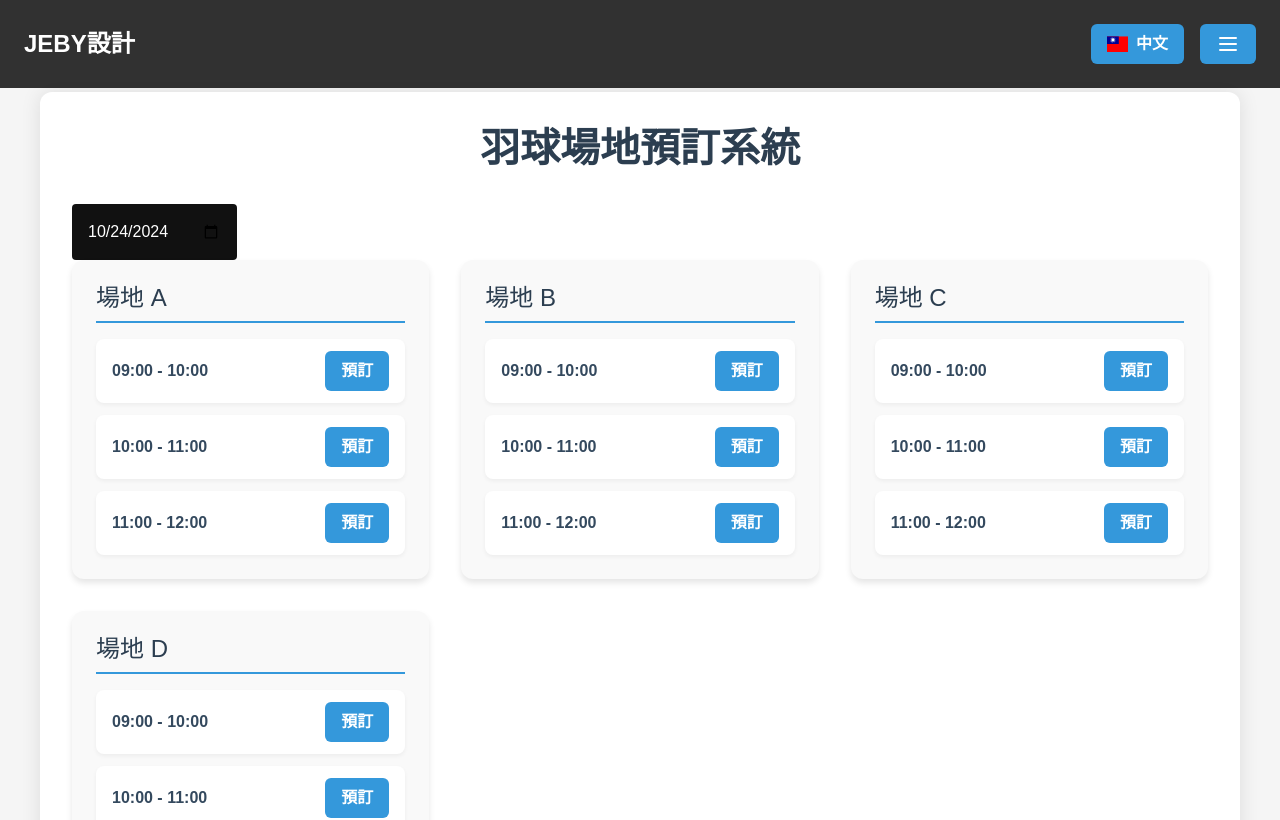
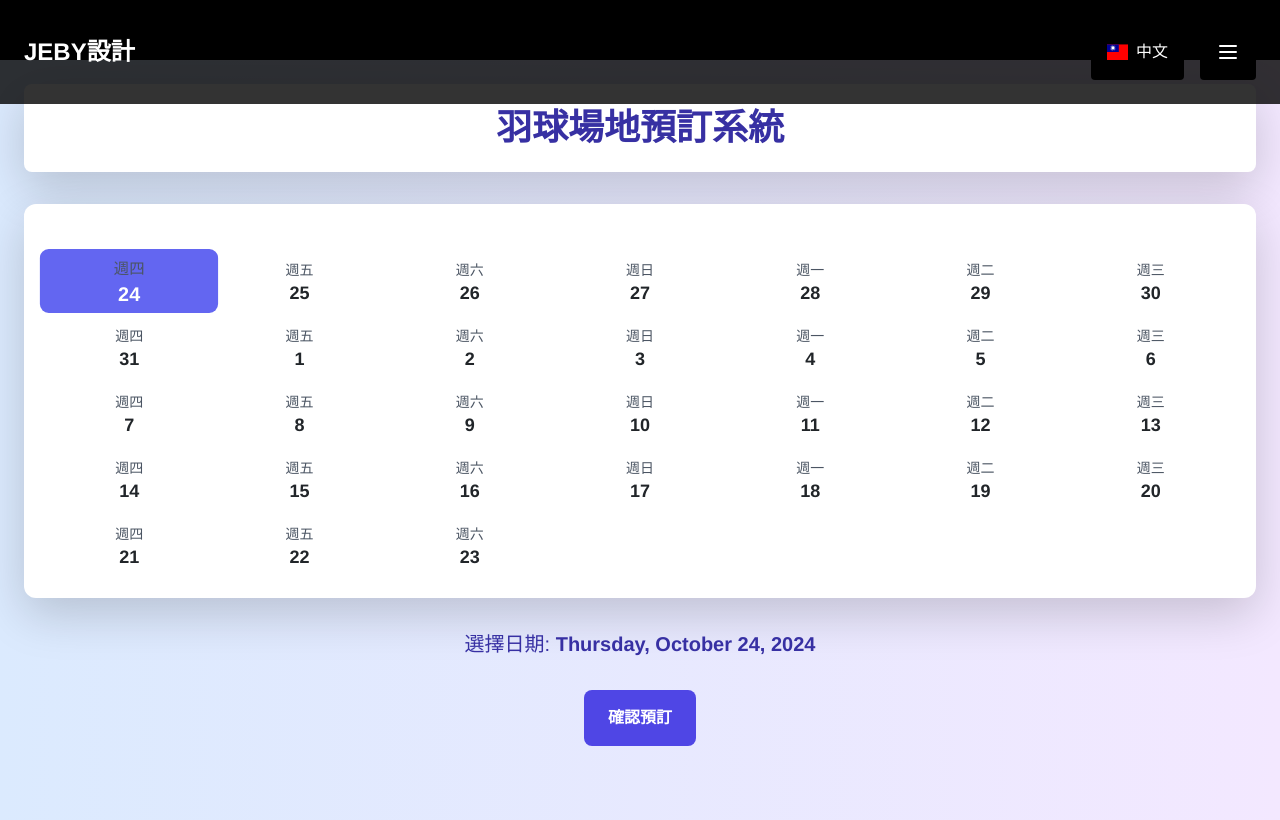
Before and after one commit to jeby-228/JEBY-website, a Nuxt app: page /booking_badminton in a window 1280 px wide. Shown: the top 820 px of the page. Built offline with nearby package versions, Linux system fonts and the light colour scheme.

Commit message:
新增羽球日期選擇以及跳轉流程

```diff
--- a/components/TheMenuHeader.vue
+++ b/components/TheMenuHeader.vue
@@ -5,24 +5,21 @@
         <NuxtLink class="text-2xl font-bold text-white" to="/">{{ $t('siteName') }}</NuxtLink>
         <div class="flex items-center space-x-4">
           <div class="relative">
-            <button @click="toggleLanguageMenu" class="flex items-center text-white">
-              <span :class="`fi fi-${languageFlags[locale]} mr-2`"></span>
+            <button @click="toggleLanguageMenu" class="bg-black flex items-center text-white">
+              <span :class="`bg-black fi fi-${languageFlags[locale]} mr-2`"></span>
               {{ languageNames[locale] }}
             </button>
-            <div v-if="showLanguageMenu" class="absolute right-0 mt-2 bg-white rounded shadow-lg">
-              <button
-                v-for="(flag, lang) in languageFlags"
-                :key="lang"
-                @click="changeLanguage(lang)"
-                class="flex items-center w-full px-4 py-2 text-left hover:bg-gray-100"
-              >
+            <div v-if="showLanguageMenu" class="bg-black absolute right-0 mt-2 bg-white rounded shadow-lg">
+              <button v-for="(flag, lang) in languageFlags" :key="lang" @click="changeLanguage(lang)"
+                class="bg-black flex items-center w-full px-4 py-2 text-left hover:bg-gray-100">
                 <span :class="`fi fi-${flag} mr-2`"></span>
                 {{ languageNames[lang] }}
               </button>
             </div>
           </div>
-          <button @click="toggleMenu" class="text-white">
-            <svg xmlns="http://www.w3.org/2000/svg" class="h-6 w-6" fill="none" viewBox="0 0 24 24" stroke="currentColor">
+          <button @click="toggleMenu" class="bg-black text-white hover:text-fuchsia-500">
+            <svg xmlns="http://www.w3.org/2000/svg" class="h-6 w-6" fill="none" viewBox="0 0 24 24"
+              stroke="currentColor">
               <path stroke-linecap="round" stroke-linejoin="round" stroke-width="2" d="M4 6h16M4 12h16M4 18h16" />
             </svg>
           </button>
@@ -32,18 +29,19 @@
   </header>
   <div
     :class="['fixed top-0 right-0 h-full bg-black bg-opacity-80 backdrop-blur-lg transition-all duration-300', menuOpen ? 'w-64' : 'w-0']"
-    style="z-index: 1001;"
-  >
-    <div class="flex flex-col h-full p-6 overflow-y-auto">
-      <button @click="toggleMenu" class="self-end text-white mb-6">
+    style="z-index: 1001;">
+    <div class="bg-black flex flex-col h-full p-6 overflow-y-auto">
+      <button @click="toggleMenu" class="bg-black self-end text-white mb-6">
         <svg xmlns="http://www.w3.org/2000/svg" class="h-6 w-6" fill="none" viewBox="0 0 24 24" stroke="currentColor">
           <path stroke-linecap="round" stroke-linejoin="round" stroke-width="2" d="M6 18L18 6M6 6l12 12" />
         </svg>
       </button>
       <NuxtLink class="text-white hover:text-gray-300 mb-4" to="/" @click="toggleMenu">{{ $t('home') }}</NuxtLink>
-      <NuxtLink class="text-white hover:text-gray-300 mb-4" to="/booking_badminton" @click="toggleMenu">{{ $t('booking_badminton') }}</NuxtLink>
+      <NuxtLink class="text-white hover:text-gray-300 mb-4" to="/booking_badminton" @click="toggleMenu">{{
+        $t('booking_badminton') }}</NuxtLink>
       <NuxtLink class="text-white hover:text-gray-300 mb-4" to="/about" @click="toggleMenu">{{ $t('about') }}</NuxtLink>
-      <NuxtLink class="text-white hover:text-gray-300 mb-4" to="/contact" @click="toggleMenu">{{ $t('contact') }}</NuxtLink>
+      <NuxtLink class="text-white hover:text-gray-300 mb-4" to="/contact" @click="toggleMenu">{{ $t('contact') }}
+      </NuxtLink>
     </div>
   </div>
 </template>
@@ -118,5 +116,9 @@ watch(locale, (newLocale) => {
 </script>
 
 <style scoped>
+.absolute{
+  background-color: rgba(12, 10, 10, 0.509);
+}
+
 /* 如果需要，可以在這裡添加特定的樣式 */
 </style>
--- a/locales/tw.json
+++ b/locales/tw.json
@@ -42,5 +42,11 @@
   "booked": "已預訂",
   "bookingSuccess": "您已成功預訂 {court} 的 {startTime} - {endTime} 時段。",
   "bookingCancel": "您已取消預訂 {court} 的 {startTime} - {endTime} 時段。",
-  "menu": "菜單"
+  "menu": "菜單",
+  "selectedDate":"選擇日期",
+  "confirmBooking":"確認預訂",
+  "confirmBookingTitle":"確認預訂",
+  "confirmBookingMessage":"您確定要預訂 {date} 嗎？",
+  "cancel":"取消",
+  "confirm":"確認"
 }
--- /dev/null
+++ b/pages/booking-confirmation/[date].vue
@@ -0,0 +1,63 @@
+<template>
+  <div class="booking-confirmation bg-gradient-to-r from-blue-100 to-purple-100 min-h-screen p-4">
+    <h1 class="text-4xl font-bold text-center text-indigo-800 mb-8 p-4 bg-white rounded-lg shadow-lg">
+      {{ $t('bookingConfirmation') }}
+    </h1>
+
+    <div class="bg-white rounded-xl shadow-lg p-6 max-w-2xl mx-auto">
+      <h2 class="text-2xl font-semibold text-gray-800 mb-4">{{ $t('bookingDetails') }}</h2>
+      <p class="text-xl mb-4">
+        {{ $t('selectedDate') }}: <span class="font-bold">{{ formatFullDate(decodedDate) }}</span>
+      </p>
+      <!-- 在這裡添加更多預訂詳情 -->
+
+      <div class="mt-8 text-center">
+        <button
+          @click="goBack"
+          class="bg-indigo-600 text-white px-6 py-3 rounded-lg font-semibold hover:bg-indigo-700 transition duration-300 mr-4"
+        >
+          {{ $t('goBack') }}
+        </button>
+        <button
+          @click="finalizeBooking"
+          class="bg-green-600 text-white px-6 py-3 rounded-lg font-semibold hover:bg-green-700 transition duration-300"
+        >
+          {{ $t('finalizeBooking') }}
+        </button>
+      </div>
+    </div>
+  </div>
+</template>
+
+<script setup>
+import { ref, onMounted } from 'vue'
+import { useRoute, useRouter } from 'vue-router'
+import { useI18n } from 'vue-i18n'
+
+const route = useRoute()
+const router = useRouter()
+const { t } = useI18n()
+
+const decodedDate = ref('')
+
+onMounted(() => {
+  // 從路由參數中獲取並解碼日期
+  decodedDate.value = decodeURIComponent(route.params.date)
+})
+
+const formatFullDate = (dateString) => {
+  const date = new Date(dateString)
+  const locale = useI18n().locale.value
+  return date.toLocaleDateString(locale, { year: 'numeric', month: 'long', day: 'numeric', weekday: 'long' })
+}
+
+const goBack = () => {
+  router.push('/booking_badminton')
+}
+
+const finalizeBooking = () => {
+  // 在這裡實現最終的預訂邏輯
+  console.log('預訂已完成:', decodedDate.value)
+  // 可以添加成功提示或重定向到成功頁面
+}
+</script>
--- a/pages/booking_badminton.vue
+++ b/pages/booking_badminton.vue
@@ -1,21 +1,59 @@
 <template>
-  <div class="booking-system">
-    <h1>{{ $t('badmintonBookingSystem') }}</h1>
-    <input type="date" v-model="selectedDate" />
-    <div class="courts-container">
-      <div v-for="court in courts" :key="court.id" class="court">
-        <h2>{{ $t('court') }} {{ court.name }}</h2>
-        <div class="time-slots">
-          <div v-for="slot in court.timeSlots" :key="slot.id" class="time-slot">
-            <span>{{ formatTime(slot.startTime) }} - {{ formatTime(slot.endTime) }}</span>
+  <div class="booking-system bg-gradient-to-r from-blue-100 to-purple-100 min-h-screen p-4">
+    <h1 class="text-4xl font-bold text-center text-indigo-800 mb-8 p-4 bg-white rounded-lg shadow-lg">
+      {{ $t('badmintonBookingSystem') }}
+    </h1>
+
+    <div class="time-selector bg-white rounded-xl shadow-lg p-6">
+      <h2 class="text-2xl font-semibold text-gray-800 mb-4"></h2>
+      <div class="grid grid-cols-7 gap-2 sm:gap-4">
+        <div
+          v-for="date in availableDates"
+          :key="date"
+          class="date-item"
+          :class="{ 'selected': date === selectedDate }"
+          @click="selectedDate = date"
+        >
+          <div class="day text-sm font-medium text-gray-600">{{ formatDay(date) }}</div>
+          <div class="date text-lg font-bold">{{ formatDateNumber(date) }}</div>
+        </div>
+      </div>
+    </div>
+
+    <div class="mt-8 text-center">
+      <p class="text-xl text-indigo-800 font-medium">
+        {{ $t('selectedDate') }}: <span class="font-bold">{{ formatFullDate(selectedDate) }}</span>
+      </p>
+    </div>
+
+    <!-- 新增確認送出按 -->
+    <div class="mt-8 text-center">
       <button
-              @click="bookCourt(court.id, slot.id)"
-              :disabled="slot.isBooked"
-              :class="{ 'booked': slot.isBooked }"
+        @click="confirmBooking"
+        class="bg-indigo-600 text-white px-6 py-3 rounded-lg font-semibold hover:bg-indigo-700 transition duration-300"
       >
-              {{ slot.isBooked ? $t('booked') : $t('book') }}
+        {{ $t('confirmBooking') }}
       </button>
     </div>
+
+    <!-- 新增提示窗口 -->
+    <div v-if="showConfirmModal" class="fixed inset-0 bg-black bg-opacity-50 flex items-center justify-center">
+      <div class="bg-white p-8 rounded-lg shadow-xl">
+        <h2 class="text-2xl font-bold mb-4">{{ $t('confirmBookingTitle') }}</h2>
+        <p class="mb-6">{{ $t('confirmBookingMessage', { date: formatFullDate(selectedDate) }) }}</p>
+        <div class="flex justify-end space-x-4">
+          <button
+            @click="showConfirmModal = false"
+            class="px-4 py-2 bg-gray-300 rounded-lg hover:bg-gray-400 transition duration-300"
+          >
+            {{ $t('cancel') }}
+          </button>
+          <button
+            @click="submitBooking"
+            class="px-4 py-2 bg-indigo-600 text-white rounded-lg hover:bg-indigo-700 transition duration-300"
+          >
+            {{ $t('confirm') }}
+          </button>
         </div>
       </div>
     </div>
@@ -23,76 +61,82 @@
 </template>
 
 <script setup>
-import { ref } from 'vue'
+import { ref, computed } from 'vue'
 import { useI18n } from 'vue-i18n'
+import { useRouter } from 'vue-router'
 
+const router = useRouter()
 const { t } = useI18n()
 
-const selectedDate = ref(new Date().toISOString().split('T')[0]) // 新增選擇的日期
+const selectedDate = ref(new Date().toISOString().split('T')[0])
 
-const courts = ref([
-  {
-    id: 1,
-    name: 'A',
-    timeSlots: [
-      { id: 1, startTime: '09:00', endTime: '10:00', isBooked: false },
-      { id: 2, startTime: '10:00', endTime: '11:00', isBooked: false },
-      { id: 3, startTime: '11:00', endTime: '12:00', isBooked: false },
-      // 添加更多時段...
-    ]
-  },
-  {
-    id: 2,
-    name: 'B',
-    timeSlots: [
-      { id: 1, startTime: '09:00', endTime: '10:00', isBooked: false },
-      { id: 2, startTime: '10:00', endTime: '11:00', isBooked: false },
-      { id: 3, startTime: '11:00', endTime: '12:00', isBooked: false },
-      // 添加更多時段...
-    ]
-  },
-  {
-    id: 3,
-    name: 'C',
-    timeSlots: [
-      { id: 1, startTime: '09:00', endTime: '10:00', isBooked: false },
-      { id: 2, startTime: '10:00', endTime: '11:00', isBooked: false },
-      { id: 3, startTime: '11:00', endTime: '12:00', isBooked: false },
-      // 添加更多時段...
-    ]
-  },
-  {
-    id: 4,
-    name: 'D',
-    timeSlots: [
-      { id: 1, startTime: '09:00', endTime: '10:00', isBooked: false },
-      { id: 2, startTime: '10:00', endTime: '11:00', isBooked: false },
-      { id: 3, startTime: '11:00', endTime: '12:00', isBooked: false },
-      // 添加更多時段...
-    ]
+const availableDates = computed(() => {
+  const dates = []
+  const today = new Date()
+  const oneMonthLater = new Date(today)
+  oneMonthLater.setMonth(today.getMonth() + 1)
+
+  for (let date = new Date(today); date < oneMonthLater; date.setDate(date.getDate() + 1)) {
+    dates.push(new Date(date).toISOString().split('T')[0])
   }
-])
+  return dates
+})
 
-const formatTime = (time) => {
-  return time // 如果需要，可以在這裡添加時間格式化邏輯
+const formatDay = (dateString) => {
+  const date = new Date(dateString)
+  return date.toLocaleDateString('zh-TW', { weekday: 'short' })
 }
 
-const bookCourt = (courtId, slotId) => {
-  const court = courts.value.find(c => c.id === courtId)
-  if (court) {
-    const slot = court.timeSlots.find(s => s.id === slotId)
-    if (slot) {
-      slot.isBooked = !slot.isBooked
-      if (slot.isBooked) {
-        alert(t('bookingSuccess', { court: court.name, startTime: formatTime(slot.startTime), endTime: formatTime(slot.endTime) }))
-      } else {
-        alert(t('bookingCancel', { court: court.name, startTime: formatTime(slot.startTime), endTime: formatTime(slot.endTime) }))
+const formatDateNumber = (dateString) => {
+  const date = new Date(dateString)
+  return date.getDate()
 }
+// 格式化完整日期的函數
+const formatFullDate = (dateString) => {
+  // 將日期字串轉換為 Date 物件
+  const date = new Date(dateString)
+
+  // 使用 toLocaleDateString 方法格式化日期
+  // 使用當前語系格式化日期
+  // 選項包括：年（數字）、月（完整名稱）、日（數字）、星期（完整名稱）
+  const locale = useI18n().locale.value
+  return date.toLocaleDateString(locale, { year: 'numeric', month: 'long', day: 'numeric', weekday: 'long' })
 }
+
+// 新增狀態和方法
+const showConfirmModal = ref(false)
+
+const confirmBooking = () => {
+  showConfirmModal.value = true
 }
+
+const submitBooking = () => {
+  // 將選擇的日期編碼為 URL 安全的字符串
+  const encodedDate = encodeURIComponent(selectedDate.value)
+  // 導航到新的確認頁面，並傳遞選擇的日期作為參數
+  router.push(`/booking-confirmation/${encodedDate}`)
+  showConfirmModal.value = false
 }
 </script>
 
-<style>
-@import '@/assets/css/booking.css';
+<style scoped>
+.date-item {
+  @apply text-center cursor-pointer p-2 rounded-lg transition-all duration-300 ease-in-out;
+}
+
+.date-item:hover {
+  @apply bg-indigo-100 transform scale-105;
+}
+
+.date-item.selected {
+  @apply bg-indigo-500 text-white transform scale-110;
+}
+
+.day {
+  @apply mb-1;
+}
+
+.date {
+  @apply leading-none;
+}
 </style>
```
Also changed, not shown: locales/en.json (+7 -1 lines), locales/es.json (+7 -1 lines). Lines whose indentation alone changed are shown as unchanged.
